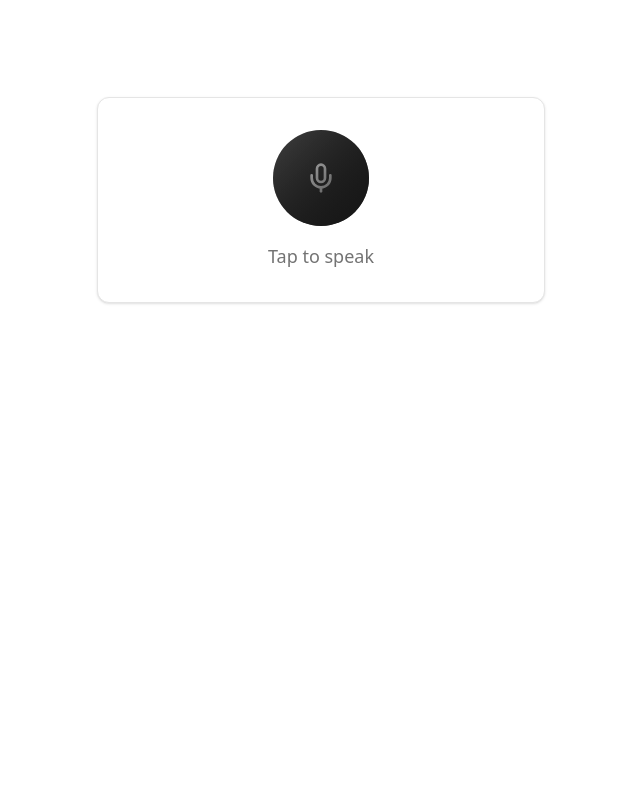
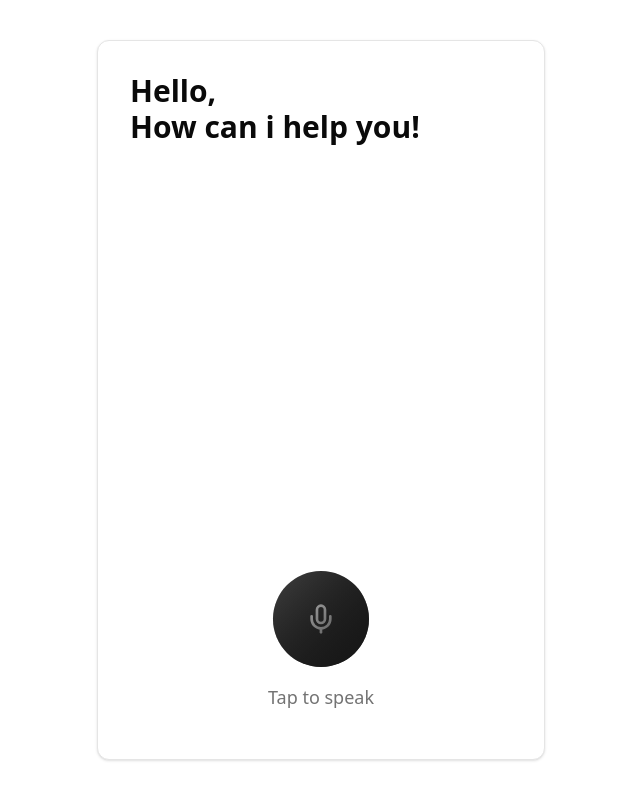
Before and after one commit to ItzFalco07/28pages, a Next.js app: page /2_bluewave_clearglass_mic in a window 1280 px wide. Shown: the whole page, without its empty margins (319-959 px from the left). Built offline with nearby package versions, Linux system fonts and the light colour scheme.

Commit message:
lil updates 2

```diff
--- a/src/app/1_how_can_i_help/page.tsx
+++ b/src/app/1_how_can_i_help/page.tsx
@@ -46,6 +46,7 @@ export default function Index() {
   const [showStats, setShowStats] = useState(false);
   const [showPrompt, setShowPrompt] = useState(true);
 
+  console.log(showPrompt, icon, hint)
 
   useEffect(() => {
     // Trigger stats animation after a delay
--- a/src/app/2_bluewave_clearglass_mic/page.tsx
+++ b/src/app/2_bluewave_clearglass_mic/page.tsx
@@ -9,9 +9,12 @@ export default function TapToSpeak() {
   const [isPressed, setIsPressed] = useState(false)
 
   return (
-    <div className="min-h-[400px] w-full flex items-center justify-center bg-dot-pattern">
-      <Card className="relative w-full max-w-md p-8 overflow-hidden">
-        <div className="relative z-10 flex flex-col items-center gap-4">
+    <div className="!h-screen w-full relative flex items-center justify-center bg-dot-pattern">
+      <Card className="relative w-full max-w-md p-8 h-[90%] overflow-hidden">
+
+        <h1 className="font-black text-3xl">Hello, <br/> How can i help you!</h1>
+
+        <div className="absolute bottom-12 left-1/2 translate-x-[-50%] z-10  flex flex-col items-center gap-4">
           <button
             onPointerDown={() => setIsPressed(true)}
             onPointerUp={() => setIsPressed(false)}
--- a/src/app/6_goodday_jacob_jones/page.tsx
+++ b/src/app/6_goodday_jacob_jones/page.tsx
@@ -51,7 +51,7 @@ export default function FinancialApp() {
   ]
 
   return (
-    <div className="min-h-screen max-w-md border border-neutral-700 rounded-[40px] py-6 mx-auto bg-background text-foreground">
+    <div className="h-[800px] max-w-[400px] border shadow-xl rounded-[40px] py-6 mx-auto bg-background text-foreground">
       <header className="flex justify-between items-center p-4 border-b">
         <Menu className="w-6 h-6" />
         <Avatar>
```
